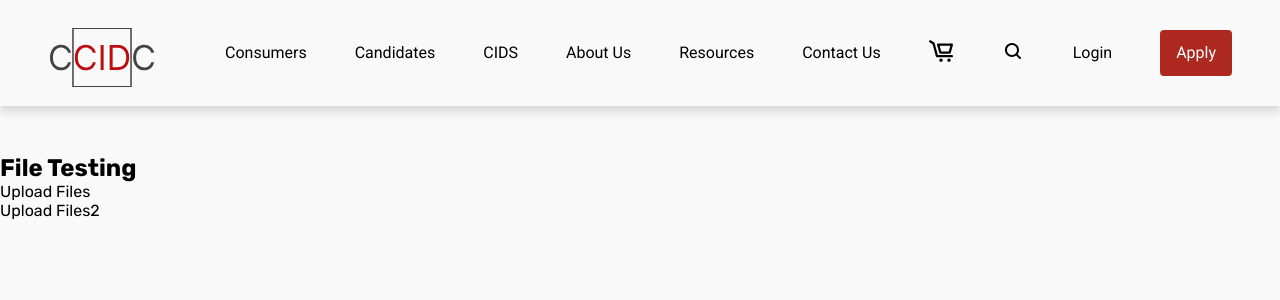
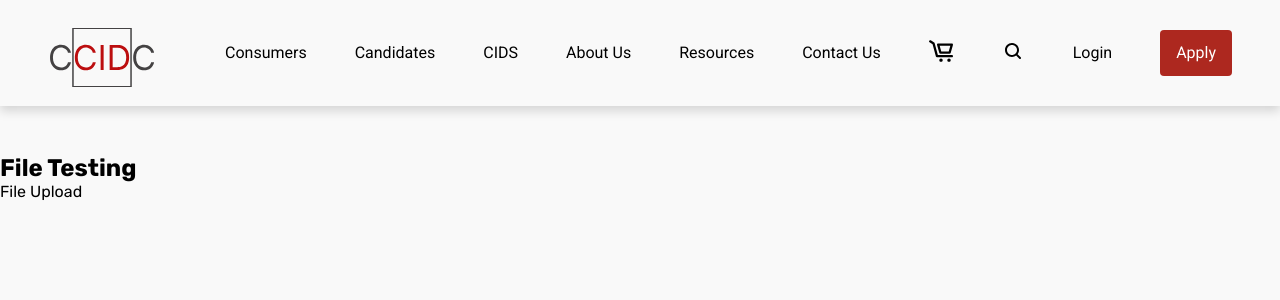
Before and after one commit to TritonSE/CCIDC-Application-Overhaul, a React (Vite) app in the folder frontend/: page /FileTesting in a window 1280 px wide. Shown: the top 300 px of the page. Built offline with nearby package versions, Linux system fonts and the light colour scheme.

Commit message:
changed structure of file upload so that outside buttons can invoke it

```diff
--- a/frontend/src/components/FileUploadPopupWindow.tsx
+++ b/frontend/src/components/FileUploadPopupWindow.tsx
@@ -2,16 +2,8 @@ import React, { useRef, useState } from "react";
 import styles from "./FileUploadPopupWindow.module.css";
 import closeIcon from "../assets/closeIcon.svg";
 import fileUploadIcon from "../assets/fileUploadIcon.svg";
-import { Button } from "./Button.tsx";
-import { google } from "googleapis";
-import * as fs from "fs";
-import * as path from "path";
 
-interface FileUploadPopupWindowProps {
-  buttonText: string; // Define prop for button text
-}
-
-const FileUploadPopupWindow: React.FC<FileUploadPopupWindowProps> = ({ buttonText }) => {
+const FileUploadPopupWindow: React.FC = () => {
   const [isOpen, setIsOpen] = useState(false);
   const fileInputRef = useRef<HTMLInputElement>(null);
   const closeButtonRef = useRef<HTMLImageElement>(null);
@@ -22,10 +14,11 @@ const FileUploadPopupWindow: React.FC<FileUploadPopupWindowProps> = ({ buttonTex
 
   const openPopup = () => {
     setIsOpen(true);
+    setTotalFilesCount(0);
+    setUploadedCount(0);
   };
 
   const closePopup = (e: React.MouseEvent<HTMLElement, MouseEvent>) => {
-    // close if clicking outside of popup or on close button
     if (e.target !== e.currentTarget && e.target !== closeButtonRef.current) return;
     setIsOpen(false);
   };
@@ -125,14 +118,12 @@ const FileUploadPopupWindow: React.FC<FileUploadPopupWindowProps> = ({ buttonTex
   function handleDeleteFile(index: number): void {
     const fileId = fileIds[index];
 
-    // Send a DELETE request to the server
     fetch(`http://localhost:3001/file/delete/${fileId}`, { method: "DELETE" })
       .then((response) => {
         if (response.ok) {
           const updatedFileIds = fileIds.filter((id) => id != fileId);
           setFileIds(updatedFileIds);
           console.log("File deleted successfully");
-          // Update the local state to reflect the deletion
           const updatedFiles = [...selectedFiles];
           updatedFiles.splice(index, 1);
           setSelectedFiles(updatedFiles);
@@ -147,8 +138,8 @@ const FileUploadPopupWindow: React.FC<FileUploadPopupWindowProps> = ({ buttonTex
   }
 
   return (
-    <div>
-      <button onClick={openPopup}>{buttonText}</button>
+    <>
+      <button onClick={openPopup}>File Upload</button>
       {isOpen && (
         <div className={styles.popupCanvas}>
           <div className={styles.popupWindow}>
@@ -210,7 +201,8 @@ const FileUploadPopupWindow: React.FC<FileUploadPopupWindowProps> = ({ buttonTex
             </div>
           ))}
       </div>
-    </div>
+    </>
   );
 };
+
 export default FileUploadPopupWindow;
--- a/frontend/src/pages/FileTesting.tsx
+++ b/frontend/src/pages/FileTesting.tsx
@@ -1,11 +1,22 @@
+import React, { useState } from "react";
 import FileUploadPopupWindow from "../components/FileUploadPopupWindow.tsx";
 
 export function FileTesting() {
+  const [isPopupOpen, setIsPopupOpen] = useState(false);
+
+  const openPopup = () => {
+    setIsPopupOpen(true);
+  };
+
   return (
     <>
       <h2>File Testing</h2>
-      <FileUploadPopupWindow buttonText="Upload Files" />
-      <FileUploadPopupWindow buttonText="Upload Files2" />
+
+      <button onClick={openPopup} style={{ display: isPopupOpen ? "none" : "block" }}>
+        File Upload
+      </button>
+
+      {isPopupOpen && <FileUploadPopupWindow />}
     </>
   );
 }
```
